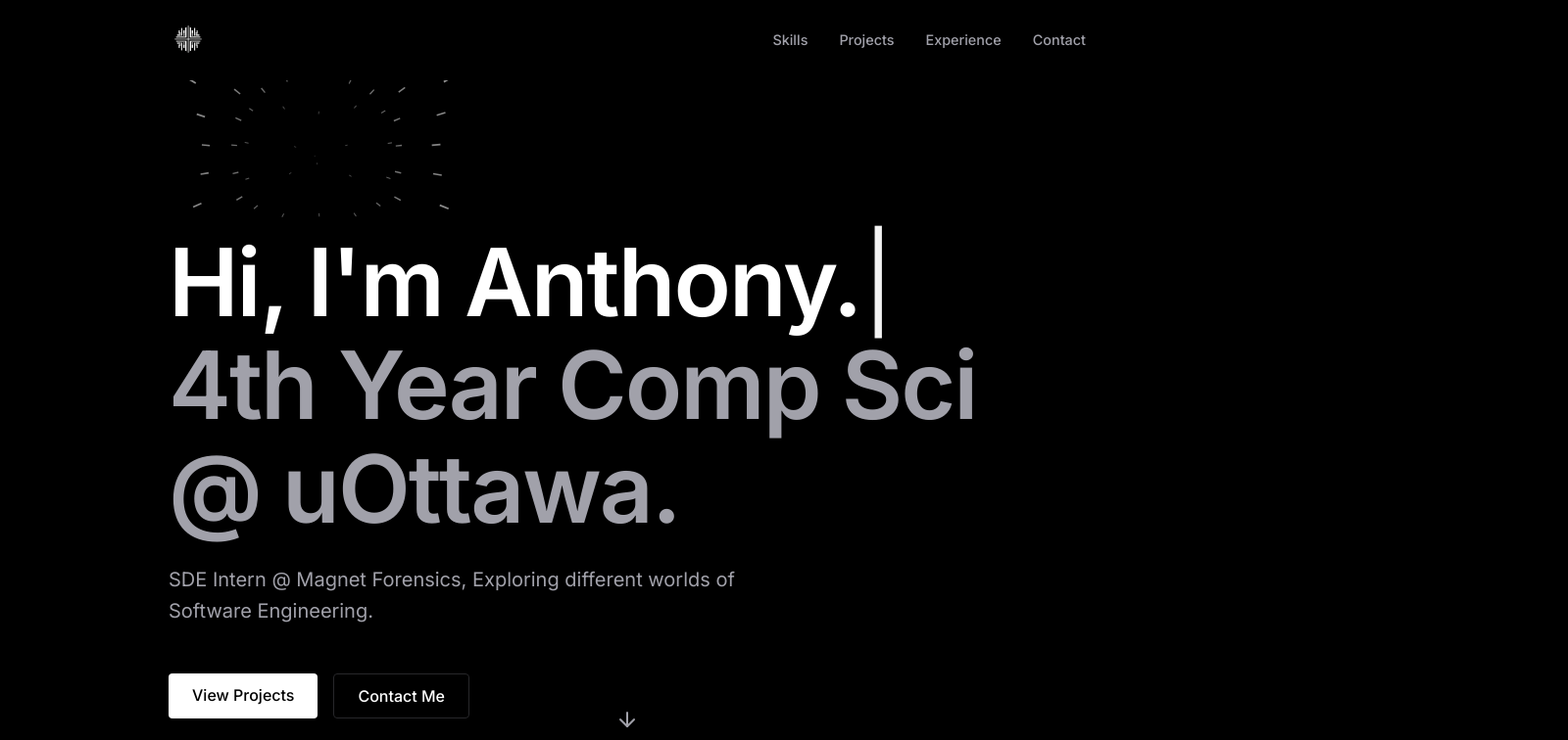
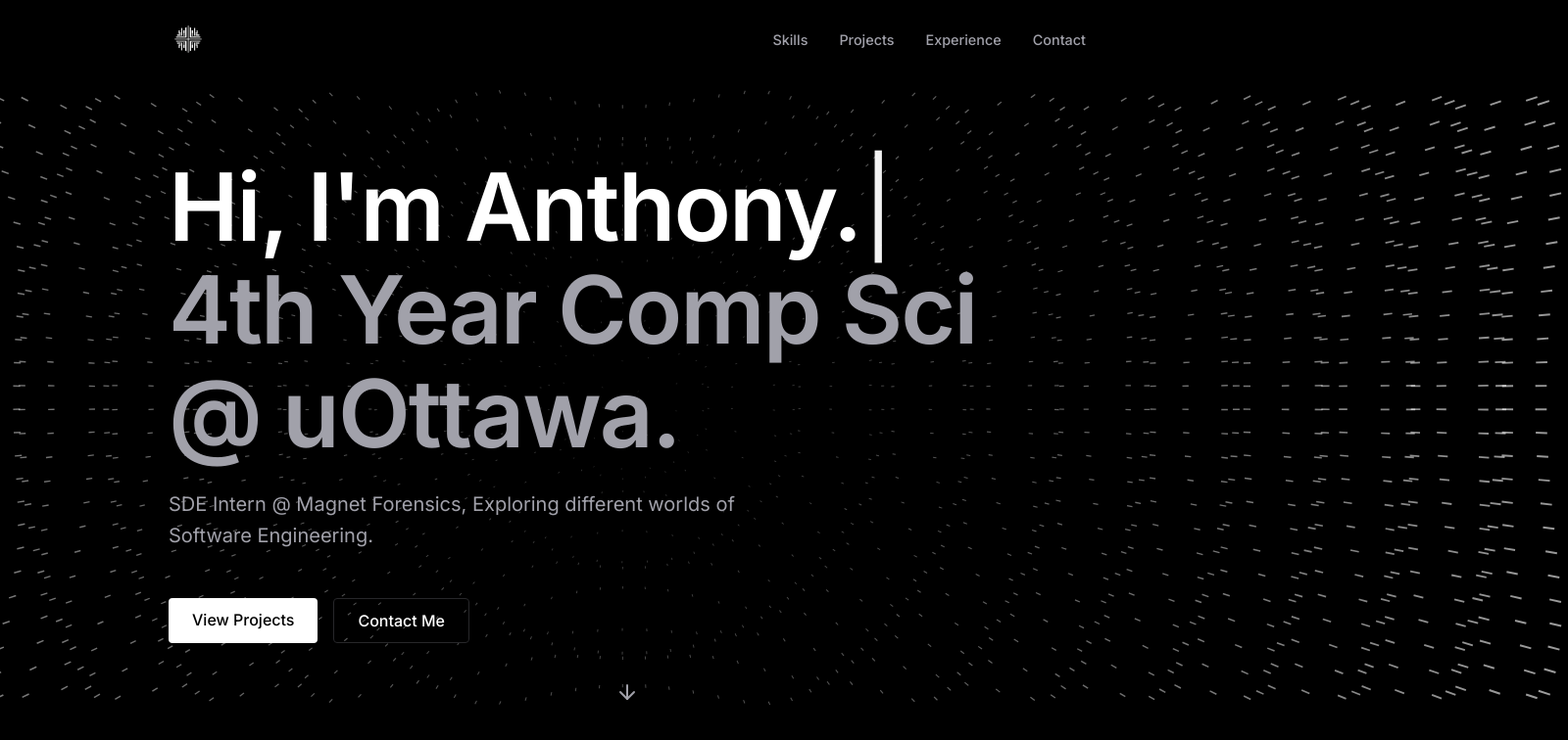
Before and after one commit to Ayprusss/AnthonyLe, a React (Create React App) app: page / in a window 1280 px wide. Shown: the top 756 px of the page at 98% size, 1600 px wide, since content can reach past the window. Built offline with nearby package versions, Linux system fonts and the light colour scheme.

Commit message:
added css to add hero ripple background

```diff
--- a/src/Components/Hero.css
+++ b/src/Components/Hero.css
@@ -3,9 +3,34 @@
     flex-direction: column;
     justify-content: center;
     position: relative;
+    overflow: visible;
     height: 100%;
     flex-grow: 1;
     width: 100%;
+}
+
+.hero-ripple-layer {
+    position: absolute;
+    inset: 0;
+    z-index: 0;
+    pointer-events: none;
+}
+
+.hero-ripple-canvas {
+    position: absolute;
+    top: 0;
+    bottom: 0;
+    left: 50%;
+    width: min(150vw, 2200px);
+    height: 100%;
+    transform: translateX(-50%);
+    z-index: 0;
+    pointer-events: none;
+}
+
+.hero-content {
+    position: relative;
+    z-index: 1;
 }
 
 .hero-title {
@@ -65,9 +90,10 @@
 
 .scroll-indicator {
     position: absolute;
-    bottom: -1rem;
+    bottom: 0.75rem;
     left: 50%;
     transform: translateX(-50%);
+    z-index: 1;
     cursor: pointer;
     color: var(--text-muted);
     transition: color 0.3s;
@@ -99,3 +125,9 @@
         transform: translateY(-5px);
     }
 }
+
+@media (max-width: 768px) {
+    .hero-actions {
+        flex-wrap: wrap;
+    }
+}
```
